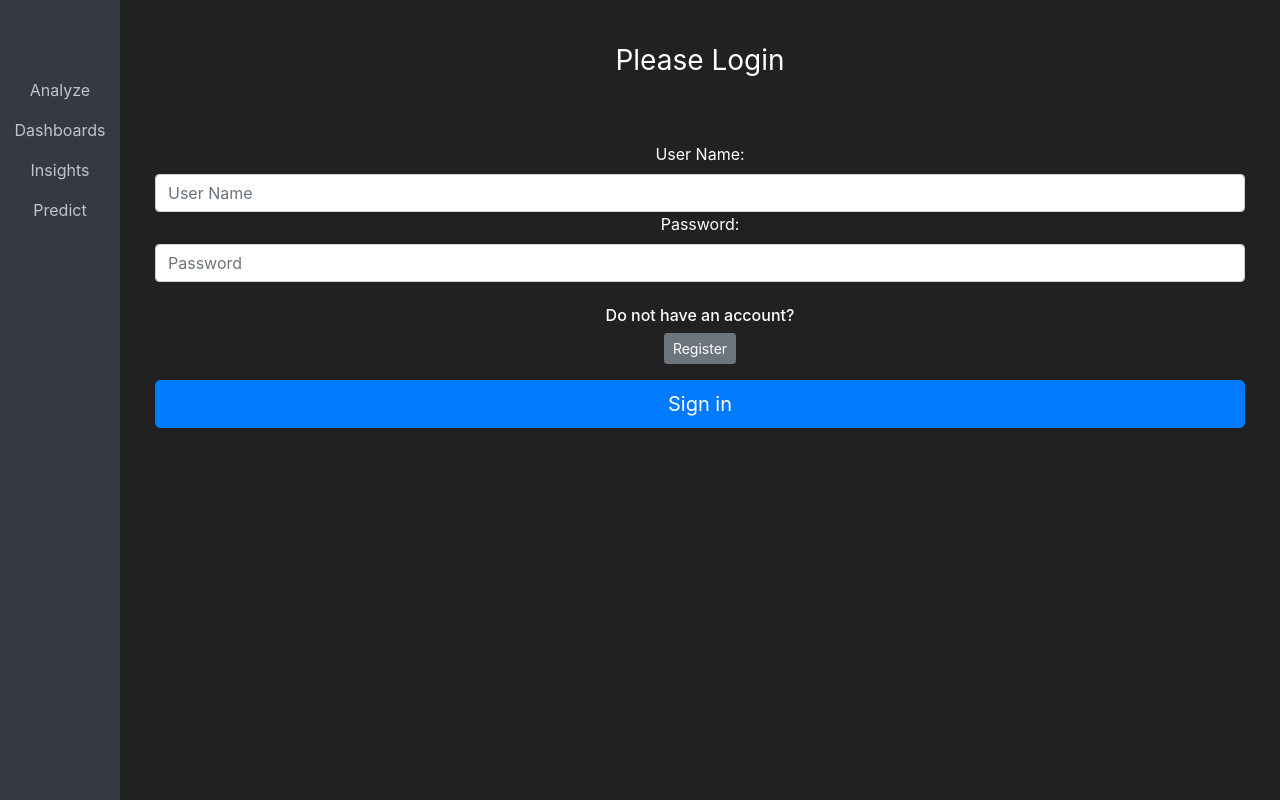
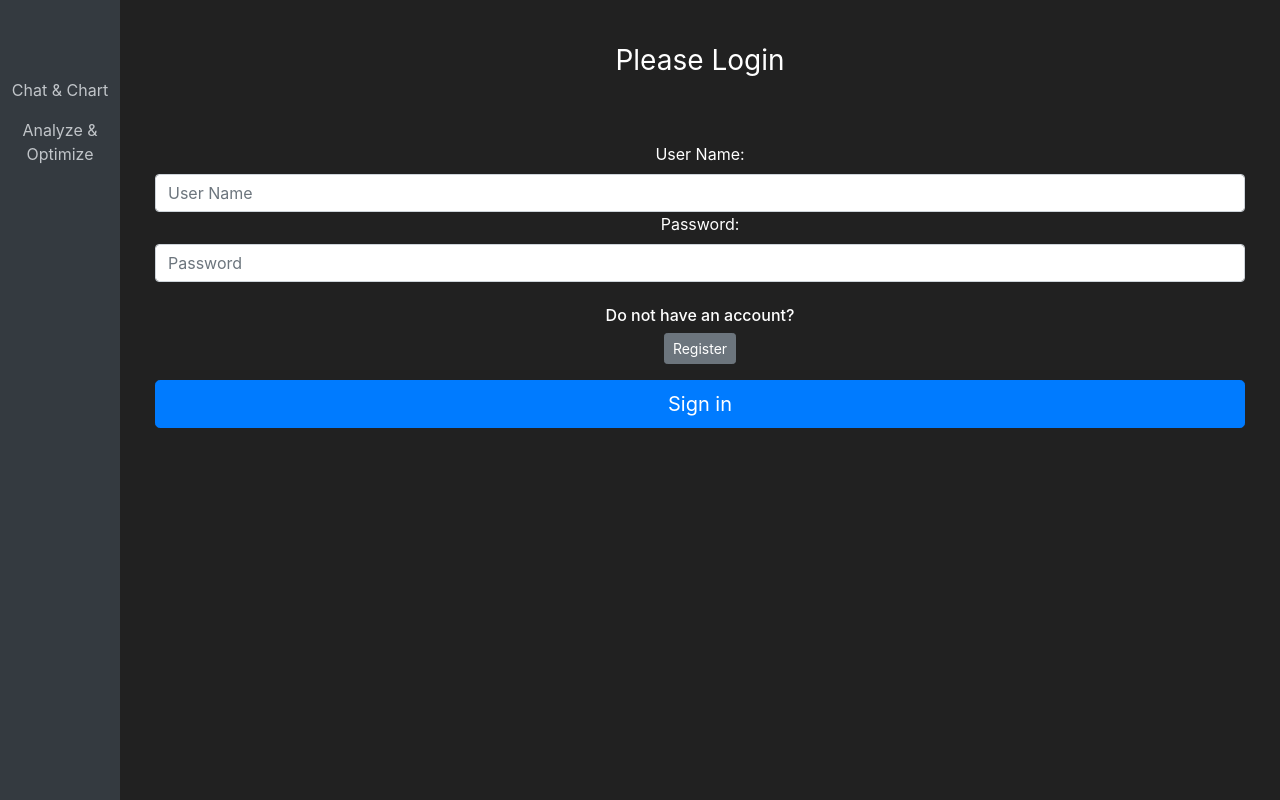
Before and after one commit to sudheer-akkio/akkio-iframe-demo, a Flask app: page /login in a window 1280 px wide. Shown: the part 76-876 px from the top of the page. Run offline with Flask 3, Linux system fonts and the light colour scheme; some libraries are stand-ins or nearby versions.

Commit message:
added new chat boards and cleaned up UI

```diff
--- a/web/src/forms.py
+++ b/web/src/forms.py
@@ -38,23 +38,13 @@ class SetupForm(FlaskForm):
     )
     logo = FileField(label="Company Logo:")
 
-    chat_explore = StringField(
-        label="Chat Explore Endpoint:",
+    chat_report = StringField(
+        label="Report Endpoint:",
         default="https://app.akkio.com/reports/jF4vcd53hUYWLkFYzlqj",
         validators=[DataRequired()],
     )
-    dashboard = StringField(
-        label="Dashboard Endpoint:",
-        default="https://app.akkio.com/dashboard/viewer/6CBz0Q6W0tdSqP6X47Ow",
-        validators=[DataRequired()],
-    )
-    insights_report = StringField(
-        label="Insights Report Endpoint:",
-        default="https://app.akkio.com/project/jF4vcd53hUYWLkFYzlqj/1/report",
-        validators=[DataRequired()],
-    )
-    predict = StringField(
-        label="Predict Endpoint:",
+    web_app = StringField(
+        label="Web App Endpoint:",
         default="https://app.akkio.com/deployments/5LYDSdgLySs6REkfrZ0N",
         validators=[DataRequired()],
     )
--- a/web/src/routes.py
+++ b/web/src/routes.py
@@ -12,12 +12,11 @@ from flask import (
     url_for,
 )
 from flask_login import current_user, login_required, login_user, logout_user
-from werkzeug.utils import secure_filename
-
 from src import app, db
 from src.forms import LoginForm, RegisterForm, SetupForm
 from src.models import User
 from src.utils import is_supported_image_filename
+from werkzeug.utils import secure_filename
 
 
 @app.route("/")  # Decorator
@@ -81,10 +80,8 @@ def setup_page():
                     category="warning",
                 )
 
-            session["chat_endpoint"] = form.chat_explore.data
-            session["dashboard_endpoint"] = form.dashboard.data
-            session["insights_report_endpoint"] = form.insights_report.data
-            session["predict_endpoint"] = form.predict.data
+            session["chat_report_endpoint"] = form.chat_report.data
+            session["web_app_endpoint"] = form.web_app.data
 
             flash(
                 "Endpoints Set! This does not guarantee the endpoints will render.",
@@ -102,17 +99,11 @@ def setup_page():
     if "logo" in session:
         form.logo.data = session["logo"]
 
-    if "chat_endpoint" in session:
-        form.chat_explore.data = session["chat_endpoint"]
+    if "chat_report_endpoint" in session:
+        form.chat_report.data = session["chat_report_endpoint"]
 
-    if "dashboard_endpoint" in session:
-        form.dashboard.data = session["dashboard_endpoint"]
-
-    if "insights_report_endpoint" in session:
-        form.insights_report.data = session["insights_report_endpoint"]
-
-    if "predict_endpoint" in session:
-        form.predict.data = session["predict_endpoint"]
+    if "web_app_endpoint" in session:
+        form.web_app.data = session["web_app_endpoint"]
 
     if form.errors != {}:
         for err_msg in form.errors.values():
@@ -136,11 +127,11 @@ def uploaded_file(filename):
 @app.route("/analyze", methods=["GET", "POST"])
 def analyze_page():
     if current_user.is_authenticated:
-        chat_endpoint = session.get("chat_endpoint", None)
+        chat_report_endpoint = session.get("chat_report_endpoint", None)
 
-        if not chat_endpoint:
+        if not chat_report_endpoint:
             form = SetupForm()
-            chat_endpoint = form.chat_explore.data
+            chat_report_endpoint = form.chat_report.data
     else:
         flash("Please login first.", category="danger")
 
@@ -149,51 +140,7 @@ def analyze_page():
     active_tab = "analyze"
     return render_template(
         "analyze.html",
-        chat_endpoint=chat_endpoint,
-        logo=session.get("logo", None),
-        active_tab=active_tab,
-    )
-
-
-@app.route("/dashboard", methods=["GET", "POST"])
-def dashboard_page():
-    if current_user.is_authenticated:
-        dashboard_endpoint = session.get("dashboard_endpoint", None)
-
-        if not dashboard_endpoint:
-            form = SetupForm()
-            dashboard_endpoint = form.dashboard.data
-    else:
-        flash("Please login first.", category="danger")
-
-        return redirect(url_for("login_page"))
-
-    active_tab = "dashboard"
-    return render_template(
-        "dashboard.html",
-        dashboard_endpoint=dashboard_endpoint,
-        logo=session.get("logo", None),
-        active_tab=active_tab,
-    )
-
-
-@app.route("/insights", methods=["GET", "POST"])
-def insights_page():
-    if current_user.is_authenticated:
-        insights_report_endpoint = session.get("insights_report_endpoint", None)
-
-        if not insights_report_endpoint:
-            form = SetupForm()
-            insights_report_endpoint = form.insights_report.data
-    else:
-        flash("Please login first.", category="danger")
-
-        return redirect(url_for("login_page"))
-
-    active_tab = "insights"
-    return render_template(
-        "insights.html",
-        insights_report_endpoint=insights_report_endpoint,
+        chat_report_endpoint=chat_report_endpoint,
         logo=session.get("logo", None),
         active_tab=active_tab,
     )
@@ -202,11 +149,11 @@ def insights_page():
 @app.route("/predict", methods=["GET", "POST"])
 def predict_page():
     if current_user.is_authenticated:
-        predict_endpoint = session.get("predict_endpoint", None)
+        web_app_endpoint = session.get("web_app", None)
 
-        if not predict_endpoint:
+        if not web_app_endpoint:
             form = SetupForm()
-            predict_endpoint = form.predict.data
+            web_app_endpoint = form.web_app.data
     else:
         flash("Please login first.", category="danger")
 
@@ -215,7 +162,7 @@ def predict_page():
     active_tab = "predict"
     return render_template(
         "predict.html",
-        predict_endpoint=predict_endpoint,
+        web_app_endpoint=web_app_endpoint,
         logo=session.get("logo", None),
         active_tab=active_tab,
     )
--- a/web/src/templates/analyze.html
+++ b/web/src/templates/analyze.html
@@ -1,7 +1,7 @@
 {% extends 'base.html' %}
 {% block content %}
     <div class="iframe-container" id="iframe-container">
-        <iframe id="myIframe" class="resizable-iframe" src="{{ chat_endpoint }}" sandbox="allow-same-origin allow-scripts allow-forms">
+        <iframe id="myIframe" class="resizable-iframe" src="{{ chat_report_endpoint }}">
         </iframe>
     </div>
 {% endblock %}
--- a/web/src/templates/base.html
+++ b/web/src/templates/base.html
@@ -133,16 +133,10 @@
                     <ul class="navbar-nav flex-column">
                         <ul class="navbar-nav">
                             <li class="nav-item {% if active_tab == 'analyze' %}active{% endif %}">
-                                <a class="nav-link" href="{{ url_for('analyze_page') }}">Analyze</a>
-                            </li>
-                            <li class="nav-item {% if active_tab == 'dashboard' %}active{% endif %}">
-                                <a class="nav-link" href="{{ url_for('dashboard_page') }}">Dashboards</a>
-                            </li>
-                            <li class="nav-item {% if active_tab == 'insights' %}active{% endif %}">
-                                <a class="nav-link" href="{{ url_for('insights_page') }}">Insights</a>
+                                <a class="nav-link" href="{{ url_for('analyze_page') }}">Chat & Chart</a>
                             </li>
                             <li class="nav-item {% if active_tab == 'predict' %}active{% endif %}">
-                                <a class="nav-link" href="{{ url_for('predict_page') }}">Predict</a>
+                                <a class="nav-link" href="{{ url_for('predict_page') }}">Analyze & Optimize</a>
                             </li>
                         </ul>
                     </ul>
@@ -222,33 +216,5 @@
             });
         });
     </script>
-
-        <!-- <script>
-            // Function to set iframe height
-            function setIframeHeight() {
-                var sidebarHeight = $('.sidebar').height();
-                $('#myIframe').css('height', sidebarHeight + 'px');
-            }
-
-            // Set initial iframe height on document ready
-            $(document).ready(function() {
-                setIframeHeight();
-            });
-
-            // Update iframe height when the window is resized
-            $(window).on('resize', function() {
-                setIframeHeight();
-            });
-
-            $(document).ready(function() {
-                // Make the iframe resizable
-                $('.iframe-container').resizable({
-                    // handles: 'n, e, s, w, ne, se, sw, nw', // Allow resizing from all sides and corners
-                    minWidth: 100, // Minimum width of the iframe
-                    minHeight: 100, // Minimum height of the iframe
-                    containment: "parent"
-                });
-            });
-        </script> -->
     </body>
 </html>
--- a/web/src/templates/predict.html
+++ b/web/src/templates/predict.html
@@ -1,7 +1,7 @@
 {% extends 'base.html' %}
 {% block content %}
     <div class="iframe-container" id="iframe-container">
-        <iframe id="myIframe" class="resizable-iframe" src="{{ predict_endpoint }}">
+        <iframe id="myIframe" class="resizable-iframe" src="{{ web_app_endpoint }}">
         </iframe>
     </div>
 {% endblock %}
```
Also changed, not shown: web/src/__init__.py (+4 -4 lines), web/src/templates/setup.html (+4 -14 lines), sandbox/dashboard.html (renamed from web/src/templates/dashboard.html), sandbox/insights.html (renamed from web/src/templates/insights.html).
